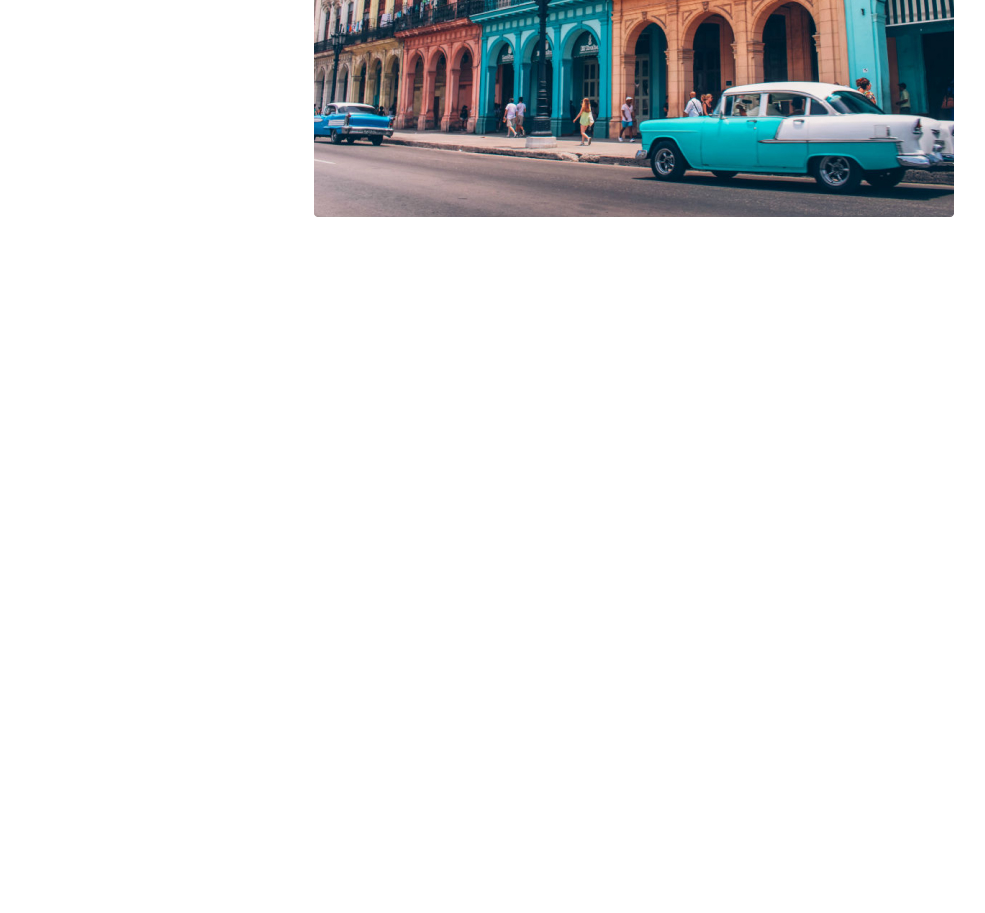
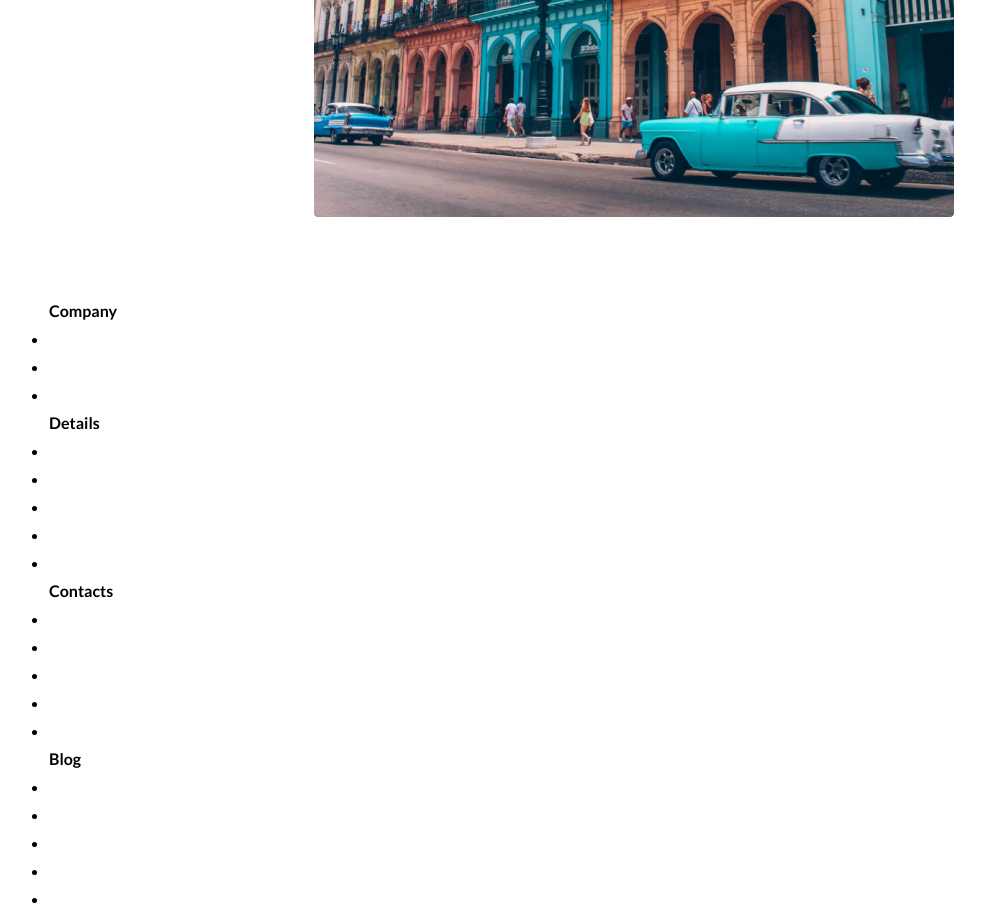
Before and after one commit to lamindus/cuba, a plain HTML site: page index.html in a window 1280 px wide. Shown: the part 3452-4365 px from the top of the page, without its empty margins (6-991 px from the left). Before the commit the page ends 3749 px from the top, so only its background shows below. Drawn offline with nearby package versions, Linux system fonts and the light colour scheme.

Commit message:
create footer

```diff
--- a/index.html
+++ b/index.html
@@ -118,6 +118,50 @@
       </div>
     </section>
   </main>
+  <footer class="footer">
+    <div class="mini-container">
+      <div class="footer__items">
+        <div class="footer__item">
+          <h5 class="footer__item-title">Company</h5>
+          <ul class="footer__item-list">
+            <li><a href="" class="footer__item-link"></a></li>
+            <li><a href="" class="footer__item-link"></a></li>
+            <li><a href="" class="footer__item-link"></a></li>
+          </ul>
+        </div>
+        <div class="footer__item">
+          <h5 class="footer__item-title">Details</h5>
+          <ul class="footer__item-list">
+            <li><a href="" class="footer__item-link"></a></li>
+            <li><a href="" class="footer__item-link"></a></li>
+            <li><a href="" class="footer__item-link"></a></li>
+            <li><a href="" class="footer__item-link"></a></li>
+            <li><a href="" class="footer__item-link"></a></li>
+          </ul>
+        </div>
+        <div class="footer__item">
+          <h5 class="footer__item-title">Contacts</h5>
+          <ul class="footer__item-list">
+            <li><a href="" class="footer__item-link"></a></li>
+            <li><a href="" class="footer__item-link"></a></li>
+            <li><a href="" class="footer__item-link"></a></li>
+            <li><a href="" class="footer__item-link"></a></li>
+            <li><a href="" class="footer__item-link"></a></li>
+          </ul>
+        </div>
+        <div class="footer__item">
+          <h5 class="footer__item-title">Blog</h5>
+          <ul class="footer__item-list">
+            <li><a href="" class="footer__item-link"></a></li>
+            <li><a href="" class="footer__item-link"></a></li>
+            <li><a href="" class="footer__item-link"></a></li>
+            <li><a href="" class="footer__item-link"></a></li>
+            <li><a href="" class="footer__item-link"></a></li>
+          </ul>
+        </div>
+      </div>
+    </div>
+  </footer>
   <script src="https://ajax.googleapis.com/ajax/libs/jquery/3.4.1/jquery.min.js"></script>
   <script src="js/slick.min.js"></script>
   <script src="js/main.js"></script>
```
